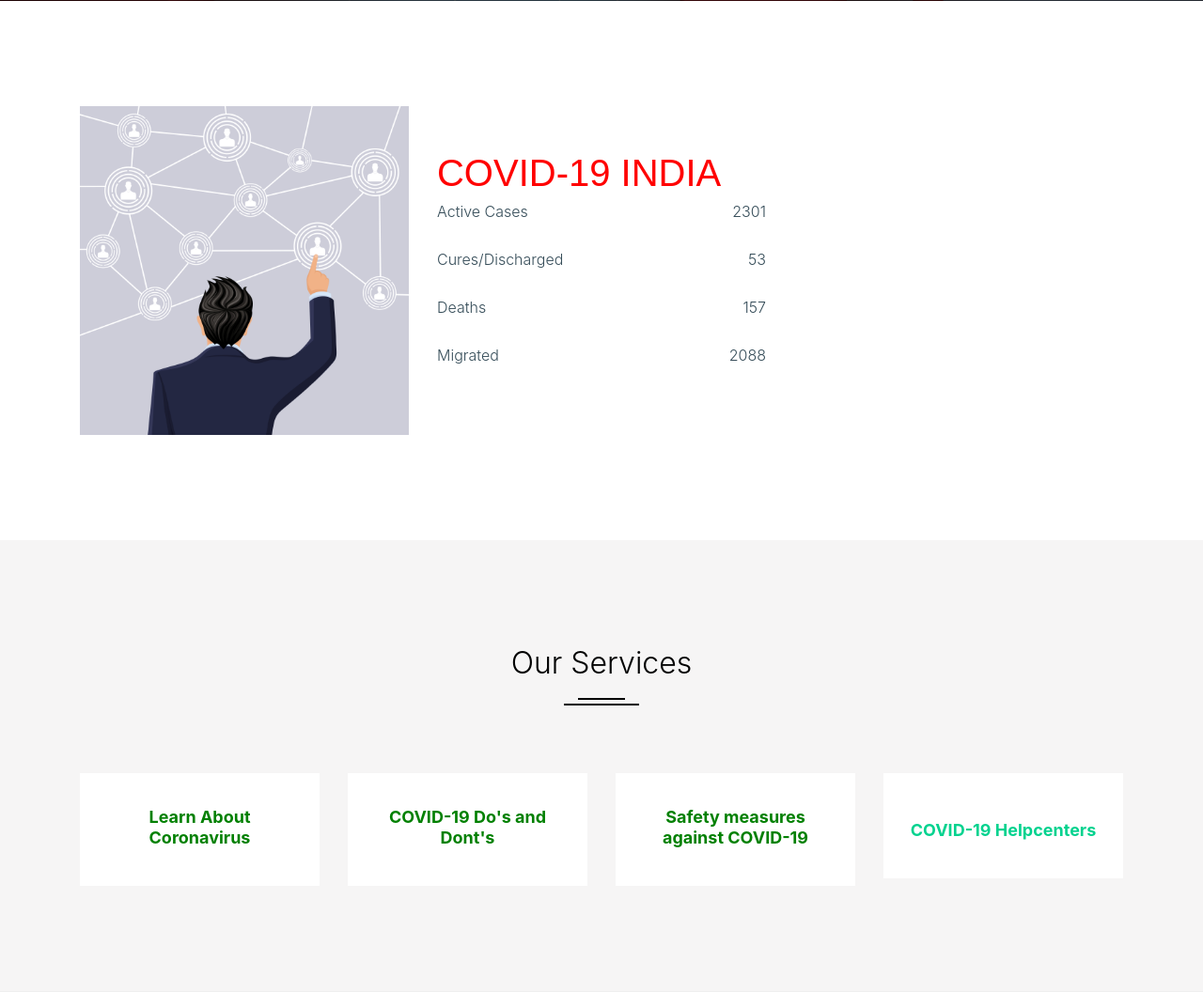
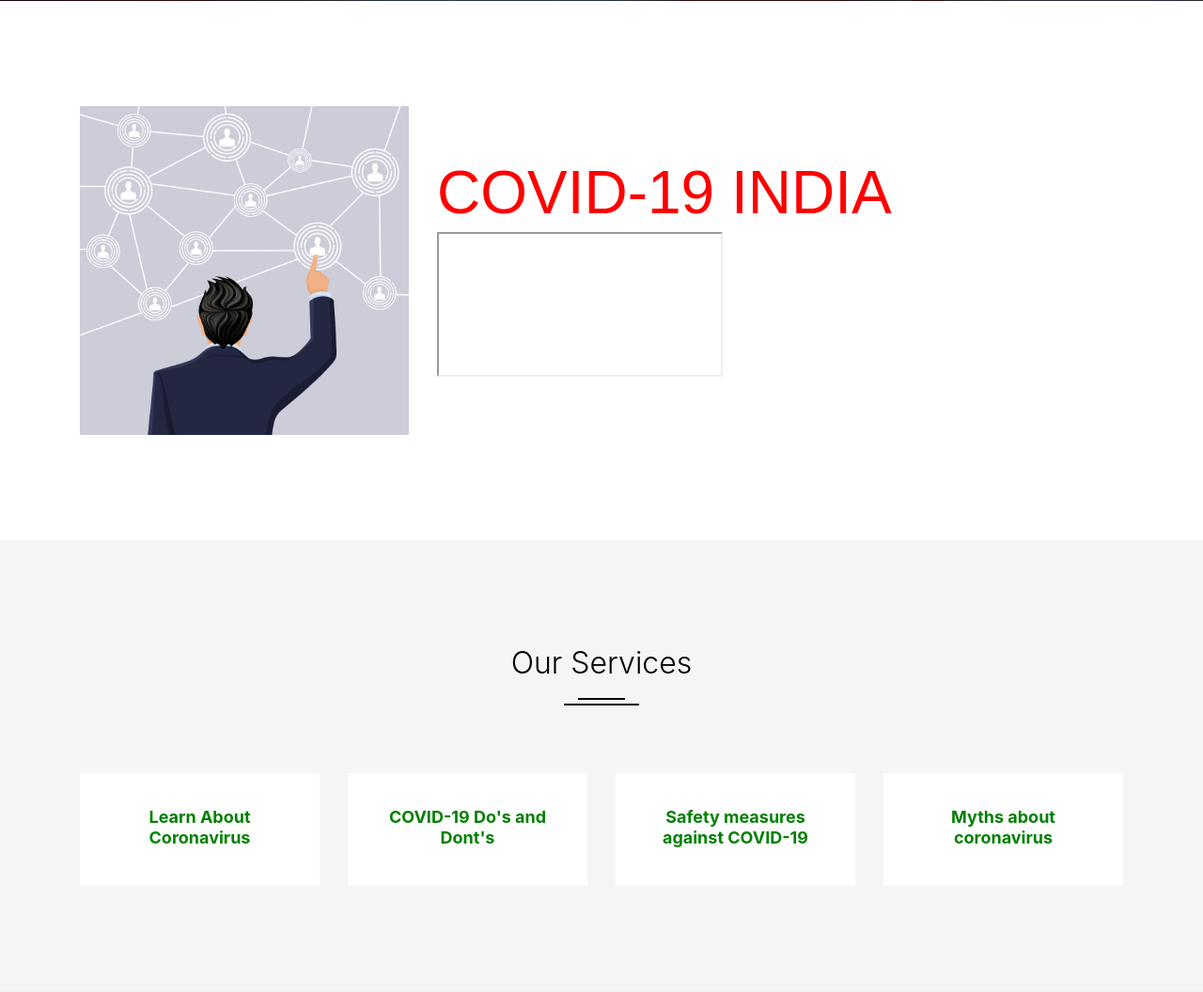
Before and after one commit to my68tron/ContactTrackerWebApp, a Django app: page / in a window 1280 px wide. Shown: the part 676-1732 px from the top of the page at 94% size. Run offline with Django 3.2, Linux system fonts and the light colour scheme; some libraries are stand-ins or nearby versions; some web fonts are replaced; grey boxes are pictures that could not be loaded.

Commit message:
frontend update

```diff
--- a/templates/info/index.html
+++ b/templates/info/index.html
@@ -23,10 +23,14 @@
       </div>
 
 
-      <div class="col-md-4">
-        <h1 style="font-family: sans-serif; font-size: 2.5em; color: red;" class="h1 mb-1"><strong>COVID-19 INDIA</strong></h1>
+      <div class="col-md-6">
+        <h1 style="font-family: sans-serif; font-size: 4em; color: red;" class="h1 mb-1"><strong>COVID-19 INDIA</strong></h1>
 
-        <div class="progress-wrap mb-4">
+          <iframe src="https://www.mohfw.gov.in/">
+              <p>Your browser does not support iframes.</p>
+          </iframe>
+
+        <!--div class="progress-wrap mb-4">
           <div class="d-flex">
             <span>Active Cases</span>
             <span class="ml-auto">2301</span>
@@ -52,7 +56,7 @@
             <span>Migrated </span>
             <span class="ml-auto">2088</span>
           </div>
-        </div>
+        </div-->
 
       </div>
     </div>
@@ -233,16 +237,56 @@
 
     <div class="col-md-6 col-lg-3">
       <div class="service-29128 text-center">
-        <span class="d-block wrap-icon">
-          <!--span class="icon-desktop_mac"></span-->
-        </span>
-        <h3><a class="font-weight-bold" data-toggle="collapse" href="#collapseExample4" role="button" aria-expanded="false" aria-controls="collapseExample">COVID-19 Helpcenters</a></h3>
-        <div class="collapse" id="collapseExample4">
-          <div class="card card-body">
-            Anim pariatur cliche reprehenderit, enim eiusmod high life accusamus terry richardson ad squid. Nihil anim keffiyeh helvetica, craft beer labore wes anderson cred nesciunt sapiente ea proident.>
-          </div>
-        </div>
-        <!--p>Lorem ipsum dolor sit amet. Consectetur adipisicing elit Eaque commodi.</p-->
+        <p> </p>
+        <p> </p>
+        <h3><a style="color:green;"class="font-weight-bold"  data-target="#third5" data-toggle="modal" aria-expanded="false">Myths about coronavirus</a></h3>
+                    <div id="third5" class="modal fade" tabindex="-1" role="dialog" aria-hidden="true">
+                      <div class="modal-dialog">
+                      <div class="modal-content">
+                          <div class="modal-header">
+                              <h2 style="color:blue; font-weight:bold;"><strong>Myth-Busters</strong></h2>
+                          </div>
+
+                          <div class="modal-body">
+                              <div class="col-md-12">
+                                    <div class="panel panel-default">
+                                        <div class="panel-body">
+                                            <div class="text-center">
+
+                                                <div class="panel-body">
+                                                    <fieldset>
+
+                                                      <h4 style="text-decoration: underline; color: red;"><strong>These are the facts.</strong></h4>
+                                                        <p>
+                                                            <ul>
+                                                              <li>Cold weather and snow CANNOT kill the CoronaVirus .</li>
+                                                              <li>The coronavirus CAN be transmitted in areas with hot and humid climates.</li>
+                                                              <li>The coronavirus CANNOT be transmitted through mosquito bites.</li>
+                                                              <li>There is NO evidence that companion animals/pets such as dogs or cats can transmit the coronavirus.</li>
+                                                              <li>Taking a hot bath DOES NOT prevent the coronavirus. </li>
+                                                              <li>Hand dryers are NOT effective in killing the coronavirus.</li>
+                                                              <li>Ultraviolet light SHOULD NOT be used for sterilization and can cause skin irritation.</li>
+                                                              <li>Thermal scanners CAN detect if people have a fever but CANNOT detect whether or not someone has the coronavirus.</li>
+                                                              <li>Spraying alcohol or chlorine all over your body WILL NOT kill viruses that have already entered your body.</li>
+                                                              <li>Vaccines against pneumonia, such as pneumococcal vaccine and Haemophilus influenzae type b (Hib) vaccine, DO NOT provide protection against the coronavirus.</li>
+                                                              <li>There is NO evidence that regularly rinsing the nose with saline has protected people from infection with the coronavirus.</li>
+                                                              <li>Garlic is healthy but there is NO evidence from the current outbreak that eating garlic has protected people from the coronavirus.</li>
+                                                              <li>Antibiotics DO NOT work against viruses, antibiotics only work against bacteria.</li>
+                                                              <li>To date, there is NO specific medicine recommended to prevent or treat the coronavirus.</li>
+                                                            </ul>
+                                                         </p>
+                                                      <h4 style="color: red;"><b>If you are experiencing symptoms like fever, cough and difficult in breathing, please call the state helpline number or 24x7 helpline numbers of Ministry of Health and Family Welfare, Government of India and follow the instructions </b></h4>
+                                                      <h4 style="color: blue"> 1075(Toll Free)  |   011-23978046 </h4>
+                                                    </fieldset>
+                                                </div>
+                                            </div>
+                                        </div>
+                                    </div>
+                                </div>
+                          </div>
+                      </div>
+                      </div>
+                    </div>
       </div>
     </div>
     </div>
```
